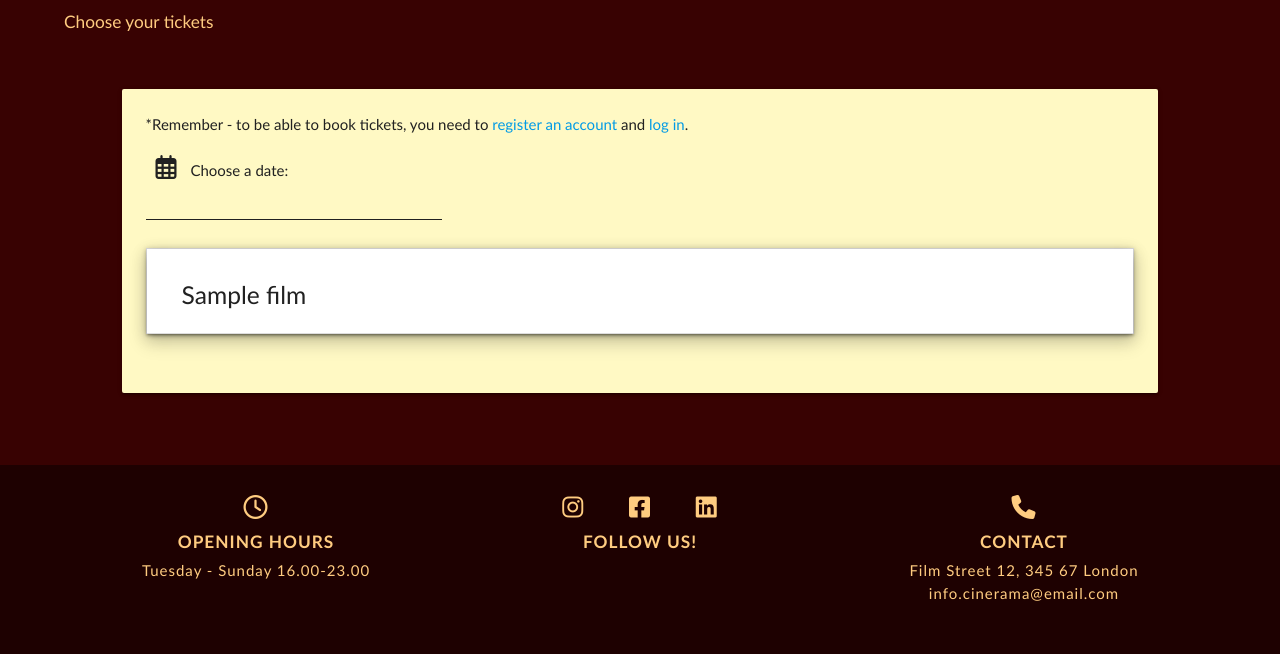
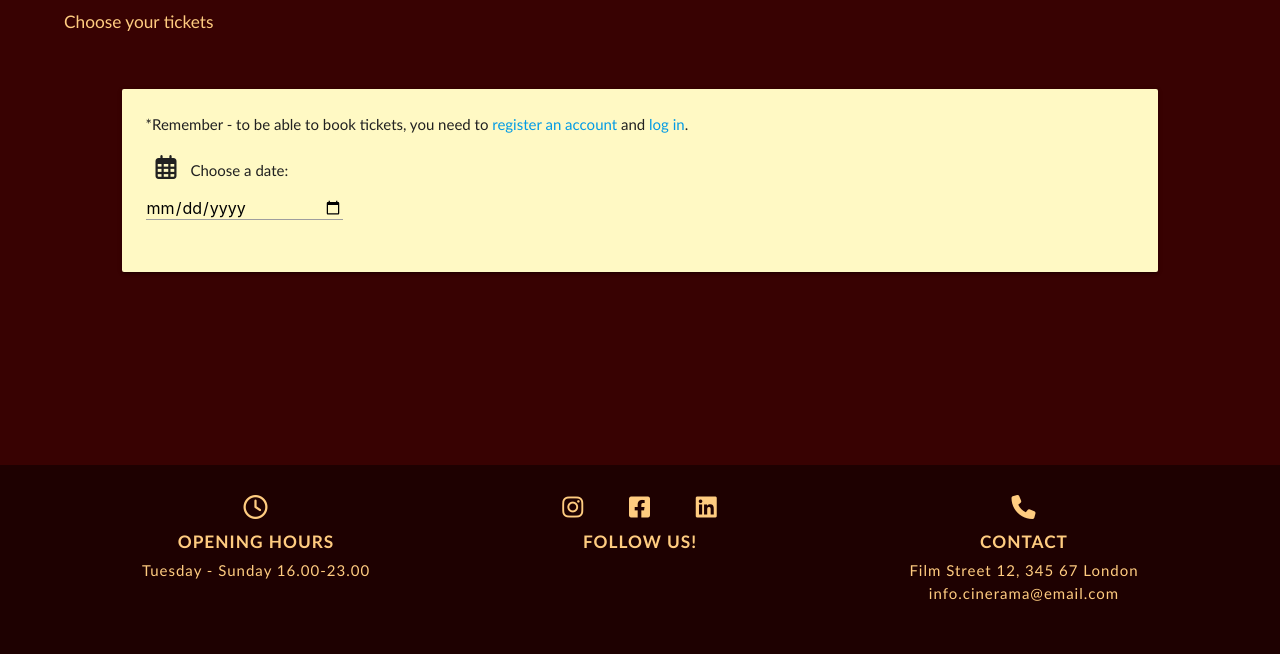
Before and after one commit to sarasm93/cinerama-cinema, a Django app: page /booking in a window 1280 px wide. Shown: the part 146-800 px from the top of the page. Run offline with Django 3.2, Linux system fonts and the light colour scheme; tables that the repository leaves empty hold one stand-in row (values such as "Sample post"); some libraries are stand-ins or nearby versions.

Commit message:
Start adding date filter to booking page and change styling because of it

```diff
--- /dev/null
+++ b/cinemasite/filters.py
@@ -0,0 +1,12 @@
+import django_filters
+from django import forms
+from .models import FilmShowtime
+
+
+class ShowtimeFilter(django_filters.FilterSet):
+    date = django_filters.DateFilter(widget=forms.DateInput(
+            attrs={'name': 'date', 'type': 'date', 'class': 'form-control'}),label="")
+
+    class Meta:
+        model = FilmShowtime
+        fields = ['date']
--- a/cinemasite/urls.py
+++ b/cinemasite/urls.py
@@ -5,5 +5,5 @@ from . import views
 urlpatterns = [
     path('', views.get_films, name='home'),
     path('profile', views.view_bookings, name='profile'),
-    path('booking', views.book_tickets, name='booking')
+    path('booking', views.view_showtimes, name='booking')
 ]
--- a/cinemasite/views.py
+++ b/cinemasite/views.py
@@ -1,6 +1,7 @@
 from django.shortcuts import render, redirect
 from .models import Film, FilmShowtime, Booking
 from django.contrib import messages
+from .filters import ShowtimeFilter
 
 
 def get_films(request):
@@ -11,14 +12,12 @@ def get_films(request):
     return render(request, 'films.html', context)
 
 
-def book_tickets(request):
+"""def book_tickets(request):
     showtimes = FilmShowtime.objects.all()
-    films = Film.objects.all()
     context = {
         'showtimes': showtimes,
-        'films': films
     }
-    return render(request, 'booking.html', context)
+    return render(request, 'booking.html', context)"""
 
 
 def view_bookings(request):
@@ -27,3 +26,14 @@ def view_bookings(request):
         'bookings': bookings
     }
     return render(request, 'profile.html', context)
+
+
+def view_showtimes(request):
+    showtimes = FilmShowtime.objects.all()
+    myfilter = ShowtimeFilter(request.GET, queryset=showtimes)
+    showtimes = myfilter.qs
+    context = {
+        'myfilter': myfilter,
+        'showtimes': showtimes,
+    }
+    return render(request, 'booking.html', context)
--- a/cinerama/settings.py
+++ b/cinerama/settings.py
@@ -48,6 +48,8 @@ INSTALLED_APPS = [
     'allauth',
     'allauth.account',
     'allauth.socialaccount',
+    'django_filters',
+    'widget_tweaks',
     'cloudinary_storage',
     'django.contrib.staticfiles',
     'cinemasite',
--- a/static/css/style.css
+++ b/static/css/style.css
@@ -222,9 +222,9 @@ input[type=password]:not(.browser-default) {
     padding: 0 10px;
 }
 
-#datepicker {
+#id_date {
     height: 1.5rem;
-    width: 30%;
+    width: 20%;
 }
 
 .datepicker-date-display,
--- a/templates/booking.html
+++ b/templates/booking.html
@@ -1,4 +1,6 @@
 {% extends "base.html" %}
+
+{% load widget_tweaks %}
 
 {% block content %}
 
@@ -18,29 +20,16 @@
         {% endif %}
         <div class="row">
             <p><i class="fa-regular fa-calendar-days"></i> Choose a date:</p>
-            <input type="text" class="datepicker" id="datepicker">
-        </div>
-        <div class="row">
-            <ul class="collapsible">
-                {% for showtime in showtimes %}
-                <li>
-                    <div class="collapsible-header z-depth-3">
-                        <img class="responsive-img hide-on-small-only" src="{{ showtime.filmimage.url }}">
-                        <h5>{{ showtime.filmtitle }}</h5>
-                    </div>
-                    <div class="collapsible-body yellow lighten-5">
-                        <span>Choose a time: {{ showtime.time }}</span><span>Choose number of
-                            tickets:</span><span><button type="submit"
-                                class="btn waves-effect red darken-1 btn-medium hoverable form-btn">Book
-                                tickets</button></span></div>
-                </li>
-                {% endfor %}
-            </ul>
+            <form method="get">
+
+                {{ myfilter.form }}
+
+            </form>
+
         </div>
     </div>
-</div>
 
-<!--
+    <!--
 <div class="container">
     <div class="card-panel grey-text text-darken-4 booking-card">
         {% if user.is_authenticated == False %}
@@ -78,4 +67,4 @@
 </div>
 -->
 
-{% endblock %}
+    {% endblock %}
```
